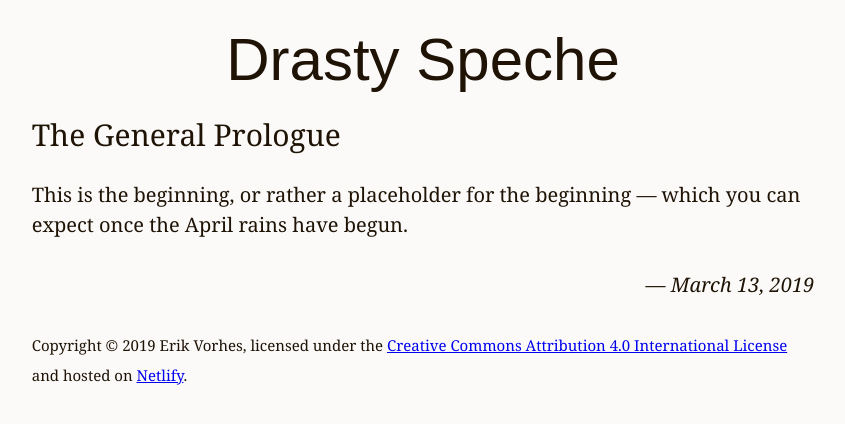
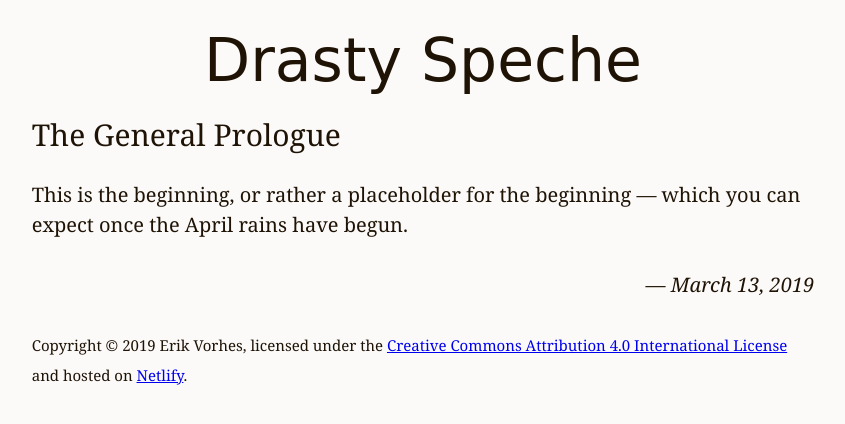
Before and after one commit to erikvorhes/drasty, an Eleventy site: page index.md in a window 1280 px wide. Shown: the whole page, without its empty margins (217-1062 px from the left). Built offline with nearby package versions, Linux system fonts and the light colour scheme; Eleventy itself is replaced by a stand-in of ours; files that its build step writes are made by us from their sources; a web font is replaced by a local one.

Commit message:
Update English Textura fallback because Papyrus is gross

```diff
--- a/css/common.css
+++ b/css/common.css
@@ -7,7 +7,7 @@
   font-size: 125%;
   height: 100%;
 
-  --banner: "English Textura A", "English Textura B", fantasy;
+  --banner: "English Textura A", "English Textura B", cursive;
   --text: "Mercury SSm A", "Mercury SSm B", Georgia, serif;
 }
 
```
